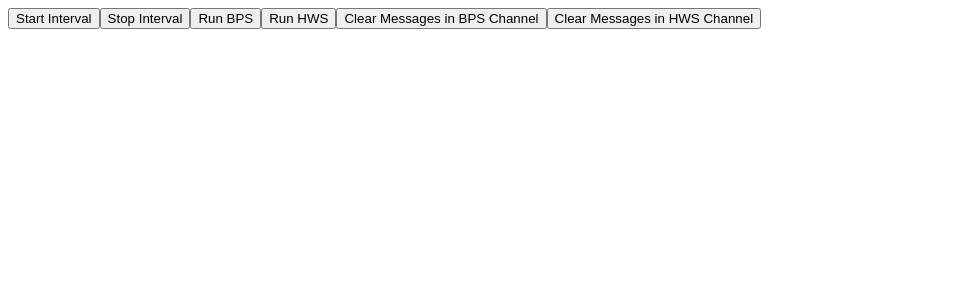
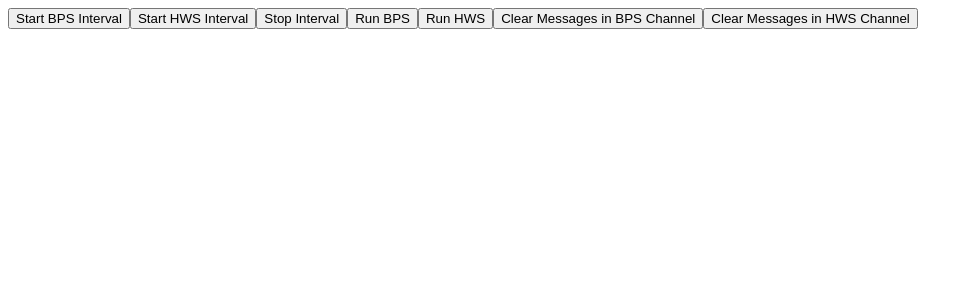
Before and after one commit to sudo-dco/buildapcsalesbot, a React app: page / in a window 1280 px wide. Shown: the top 300 px of the page, without its empty margins (0-973 px from the left). Built offline with nearby package versions, Linux system fonts and the light colour scheme.

Commit message:
consolidate all button functions into one

```diff
--- a/src/App.jsx
+++ b/src/App.jsx
@@ -2,38 +2,19 @@ import axios from 'axios';
 import React from 'react';
 
 const App = () => {
-    const startInterval = () => {
-        axios.get('/startInterval');
-    };
-
-    const stopInterval = () => {
-        axios.get('/stopInterval');
-    };
-
-    const runBPS = () => {
-        axios.get('/runBPS');
-    };
-
-    const runHWS = () => {
-        axios.get('/runHWS');
-    };
-
-    const clearBPSChannel = () => {
-        axios.get('/clearBPSChannel');
-    };
-
-    const clearHWSChannel = () => {
-        axios.get('/clearHWSChannel');
-    };
+    const handleClick = (path) => {
+        axios.get(`/${path}`);
+    }
 
     return (
-        <div>
-            <button onClick={startInterval}>Start Interval</button>
-            <button onClick={stopInterval}>Stop Interval</button>
-            <button onClick={runBPS}>Run BPS</button>
-            <button onClick={runHWS}>Run HWS</button>
-            <button onClick={clearBPSChannel}>Clear Messages in BPS Channel</button>
-            <button onClick={clearHWSChannel}>Clear Messages in HWS Channel</button>
+        <div onClick={e => handleClick(e.target.value)}>
+            <button value={"startBPSInterval"}>Start BPS Interval</button>
+            <button value={"startHWSInterval"}>Start HWS Interval</button>
+            <button value={"stopInterval"}>Stop Interval</button>
+            <button value={"runBPS"}>Run BPS</button>
+            <button value={"runHWS"}>Run HWS</button>
+            <button value={"clearBPSChannel"}>Clear Messages in BPS Channel</button>
+            <button value={"clearHWSChannel"}>Clear Messages in HWS Channel</button>
         </div>
     )
 };
```
